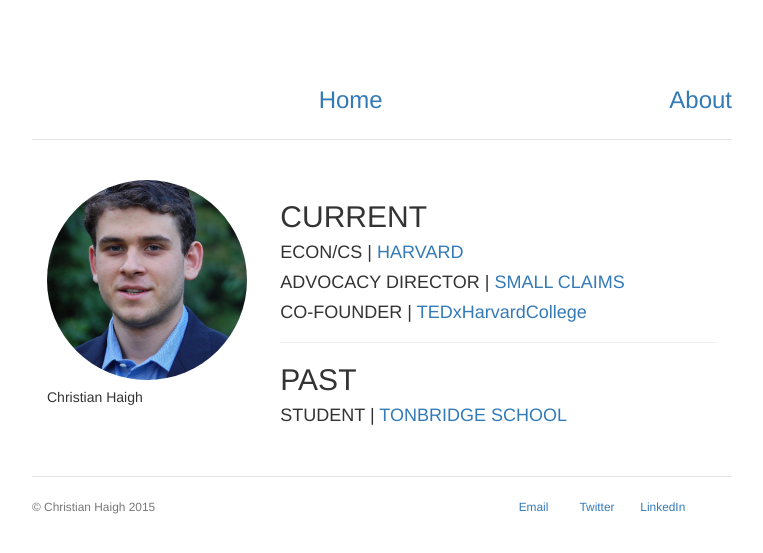
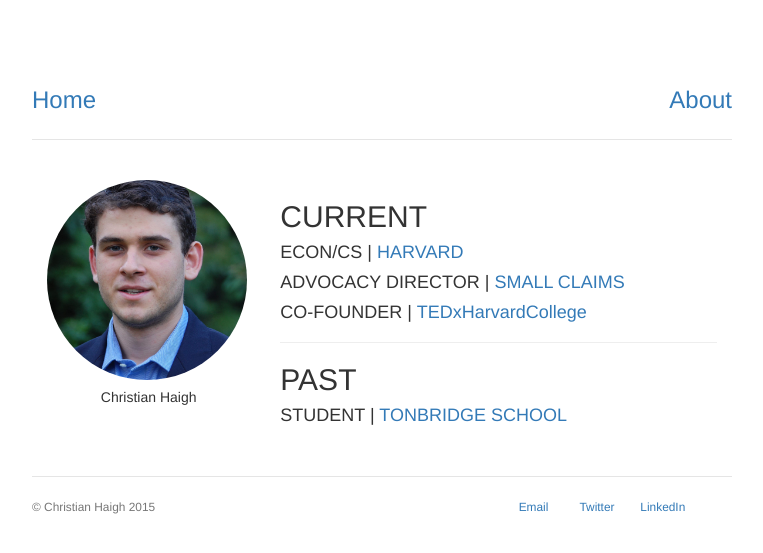
Before and after one commit to christianhaigh/christianhaigh.github.io, a Jekyll site: the page built from index.html, in a window 1280 px wide. Shown: the top 553 px of the page, without its empty margins (258-1021 px from the left). Built offline with Jekyll 4.4.1, drawn with Linux system fonts in a browser that asks for light colours.

Commit message:
Update main.css

```diff
--- a/css/main.css
+++ b/css/main.css
@@ -20,7 +20,7 @@
     font-size: 3em;
     font-family:'Helvetica', 'Arial', 'Sans-Serif';
 }
-h3 {
+h5 {
     text-align: center;
 }
 }
```
